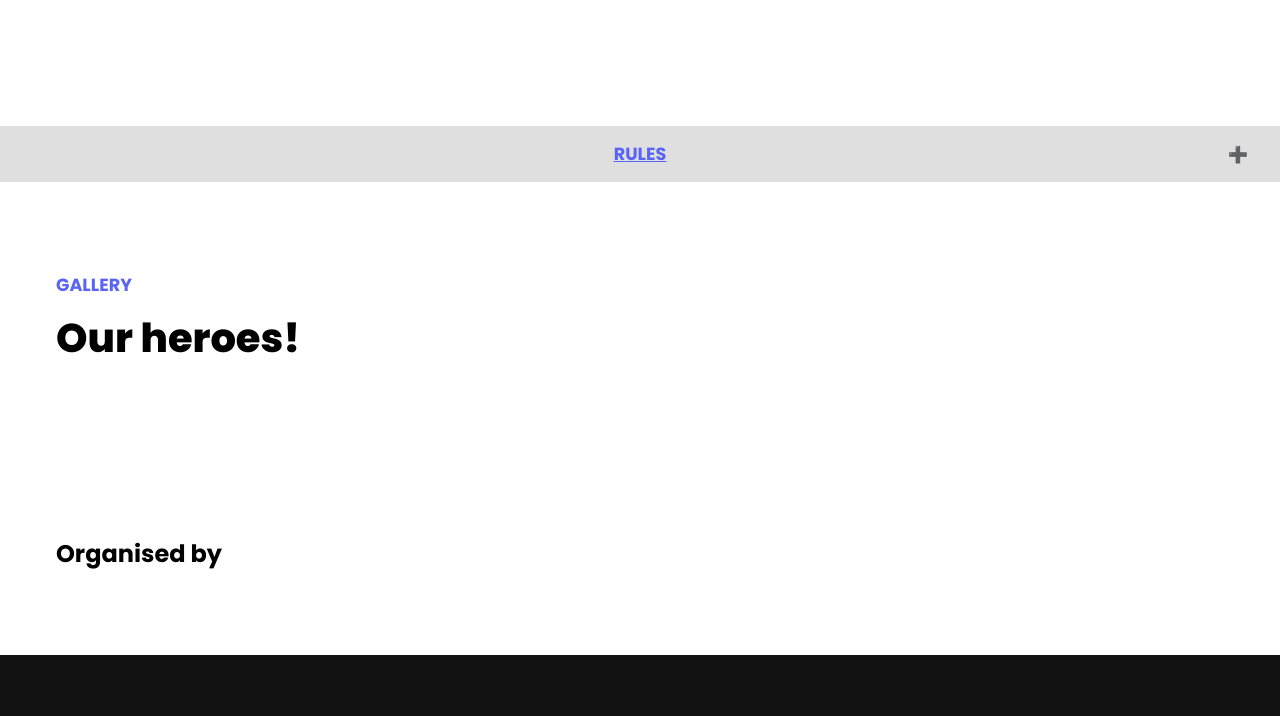
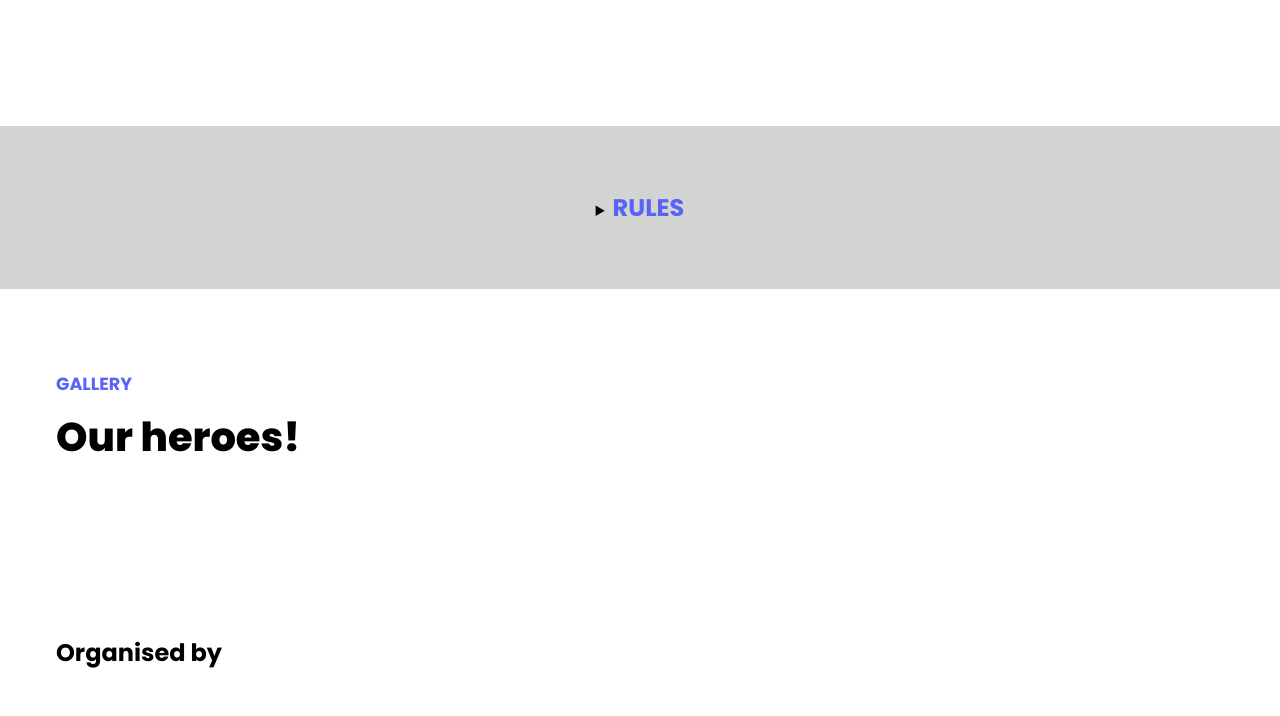
Before and after one commit to tejasahluwalia/my2020hero-website, a website: page index.html in a window 1280 px wide. Shown: the part 2700-3416 px from the top of the page. Drawn offline with nearby package versions, Linux system fonts and the light colour scheme; a web font is replaced by a local one.

Commit message:
Accordion replaced with HTML5 details/summary

```diff
--- a/index.html
+++ b/index.html
@@ -120,15 +120,20 @@
         data-trigger="enter"
       ></div>
     </div>
-    <button class="accordion text-purple">RULES</button>
-    <div class="panel">
-      <p>
-        Lorem ipsum dolor sit amet, consectetur adipisicing elit. Earum velit
-        quae doloribus molestiae beatae ratione soluta est omnis, corporis amet
-        distinctio eligendi enim necessitatibus, perspiciatis autem ipsam
-        aperiam nostrum voluptatum?
-      </p>
+    <div style="background-color: #d3d3d3">
+      <div id="rules" class="content">
+        <details>
+          <summary>
+            <span class="text-purple" style="font-size: 1.5rem">RULES</span>
+          </summary>
+          Lorem ipsum dolor sit amet consectetur adipisicing elit. Tenetur,
+          illum ad maxime dolorum mollitia modi quae amet. Temporibus alias
+          perferendis dolor molestias, earum vero quidem, doloribus deleniti,
+          eaque neque saepe!
+        </details>
+      </div>
     </div>
+
     <div class="gallery content" id="gallery">
       <p class="text-purple">GALLERY</p>
       <h1>Our heroes!</h1>
@@ -176,21 +181,6 @@
       </div>
     </footer>
     <script>
-      var acc = document.getElementsByClassName("accordion");
-      var i;
-
-      for (i = 0; i < acc.length; i++) {
-        acc[i].addEventListener("click", function () {
-          this.classList.toggle("active");
-          var panel = this.nextElementSibling;
-          if (panel.style.maxHeight) {
-            panel.style.maxHeight = null;
-          } else {
-            panel.style.maxHeight = panel.scrollHeight + "px";
-          }
-        });
-      }
-
       document.addEventListener("DOMContentLoaded", function () {
         new Splide(".splide", {
           rewind: true,
--- a/style.css
+++ b/style.css
@@ -239,29 +239,9 @@ footer ul {
   list-style-type: none;
 }
 
-/* Add a background color to the button if it is clicked on (add the .active class with JS), and when you move the mouse over it (hover) */
-.active,
-.accordion:hover {
-  background-color: #dddddd;
-}
-.accordion:after {
-  content: "\02795"; /* Unicode character for "plus" sign (+) */
-  color: #5863f8;
-  position: absolute;
-  font-size: 1rem;
-  right: 2rem;
-}
-
-.active:after {
-  content: "\2796"; /* Unicode character for "minus" sign (-) */
-}
-
-.panel {
-  padding: 4rem 2rem 0rem 2rem;
-  background-color: white;
-  max-height: 0;
-  overflow: hidden;
-  transition: max-height 0.2s ease-out;
+details summary {
+  text-align: center;
+  cursor: pointer;
 }
 
 @media screen and (max-width: 1200px) {
```
